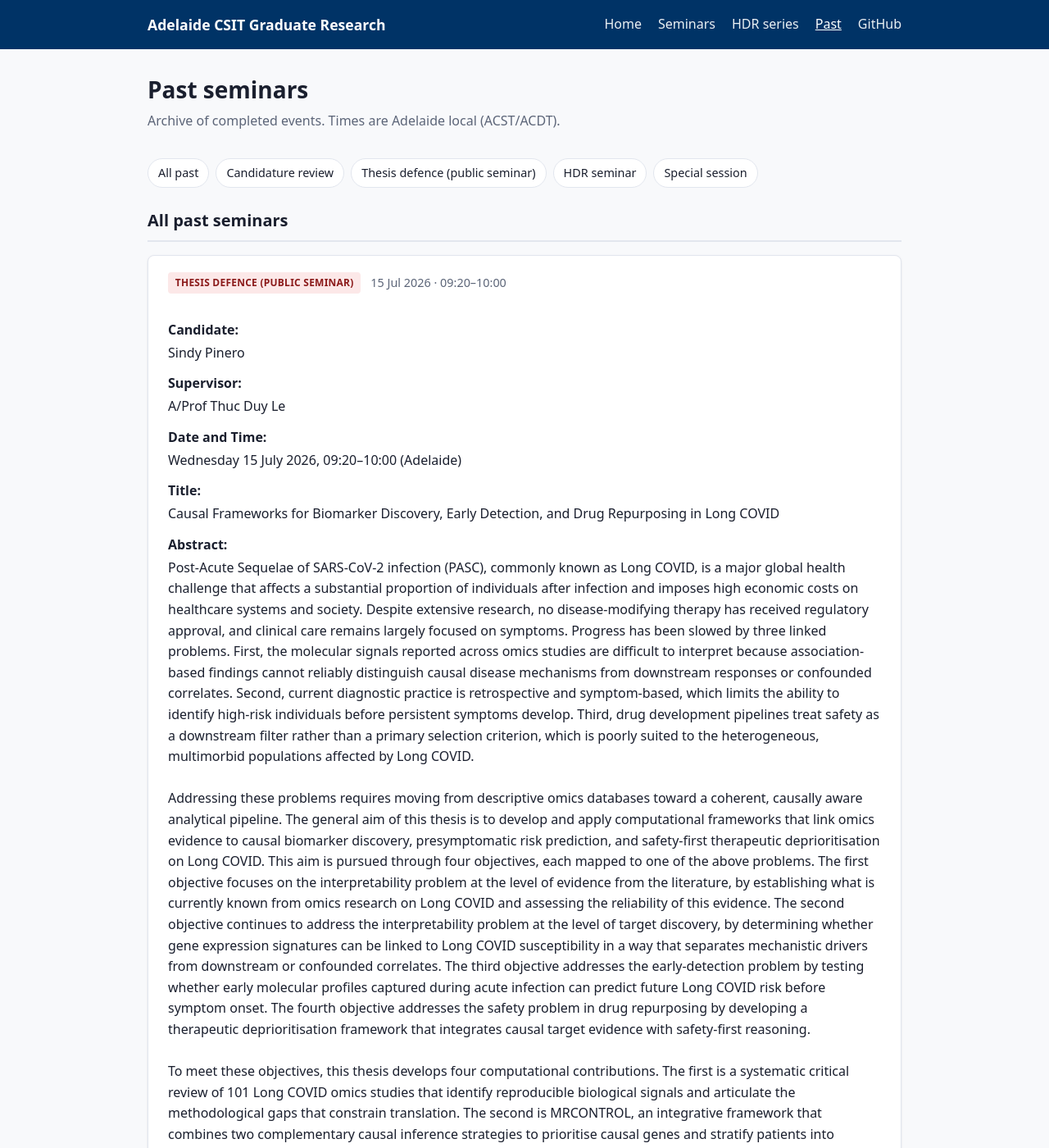
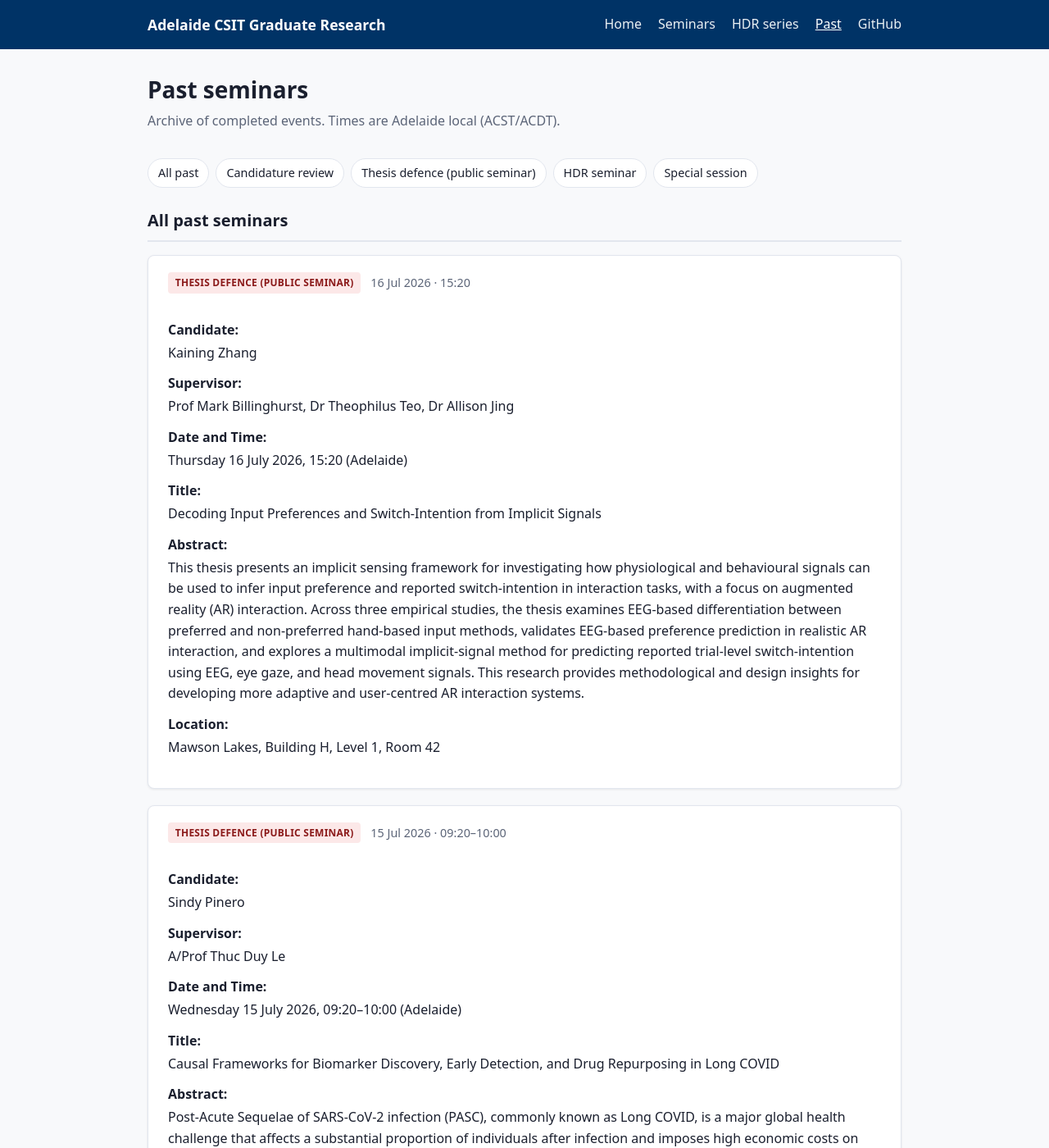
Before and after one commit to ht-timchen/Adelaide-CSIT-GRC, a Jekyll site: the page built from past-seminars.md, in a window 1280 px wide and 1400 px high. Shown: the whole window at 82% size. Built offline with Jekyll 4.4.1, drawn with Linux system fonts in a browser that asks for light colours; some of the changed text lies outside the part shown.

Commit message:
Add Kaining Zhang thesis defence for 16 July 2026.
Co-authored-by: Cursor <cursoragent@cursor.com>

```diff
--- a/_data/seminars.yml
+++ b/_data/seminars.yml
@@ -133,6 +133,18 @@ seminars:
       To meet these objectives, this thesis develops four computational contributions. The first is a systematic critical review of 101 Long COVID omics studies that identify reproducible biological signals and articulate the methodological gaps that constrain translation. The second is MRCONTROL, an integrative framework that combines two complementary causal inference strategies to prioritise causal genes and stratify patients into transcriptomic endotypes. The third is TACO, a presymptomatic detection framework that combines causal feature selection with foundation-model classification to detect Long COVID at an early stage. The fourth is SPLIT, a drug repurposing framework that integrates three causal inference strategies with clinical knowledge graph learning to classify drug candidates based on predicted safety across different cohorts of Long COVID.
 
       Together, these contributions advance both the methodology and the translational evidence for Long COVID, providing causally grounded biomarkers, an early-detection model suitable for the acute infection window, and a phenotype-aware safety screening tool. The integrated workflow also provides a reusable template for other complex chronic conditions characterised by heterogeneity, comorbidity, and limited validated therapeutic targets.
+    location: "Mawson Lakes, Building H, Level 1, Room 42"
+    status: scheduled
+
+  - id: thesis-defence-2026-07-16-zhang
+    type: thesis_defence
+    candidate: "Kaining Zhang"
+    supervisor: "Prof Mark Billinghurst, Dr Theophilus Teo, Dr Allison Jing"
+    date: 2026-07-16
+    time: "15:20"
+    title: "Decoding Input Preferences and Switch-Intention from Implicit Signals"
+    abstract: |
+      This thesis presents an implicit sensing framework for investigating how physiological and behavioural signals can be used to infer input preference and reported switch-intention in interaction tasks, with a focus on augmented reality (AR) interaction. Across three empirical studies, the thesis examines EEG-based differentiation between preferred and non-preferred hand-based input methods, validates EEG-based preference prediction in realistic AR interaction, and explores a multimodal implicit-signal method for predicting reported trial-level switch-intention using EEG, eye gaze, and head movement signals. This research provides methodological and design insights for developing more adaptive and user-centred AR interaction systems.
     location: "Mawson Lakes, Building H, Level 1, Room 42"
     status: scheduled
 
```
